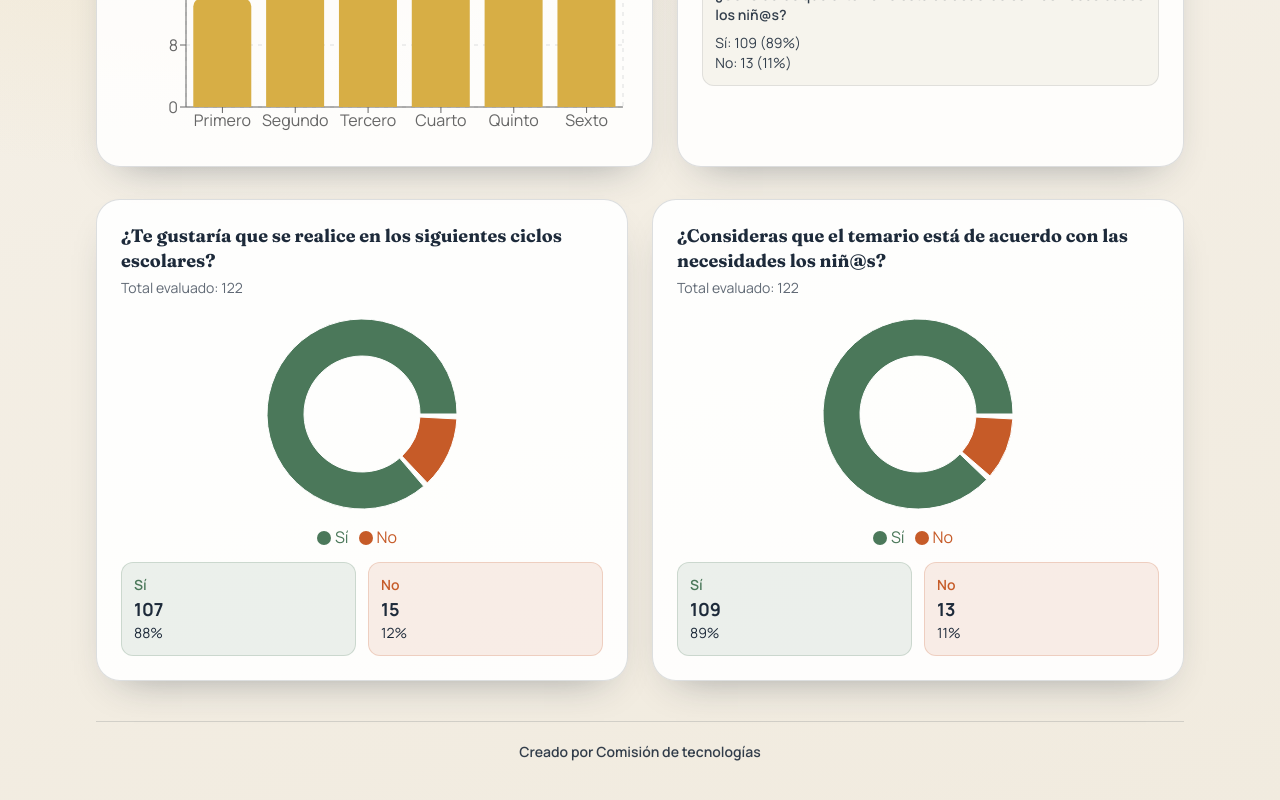
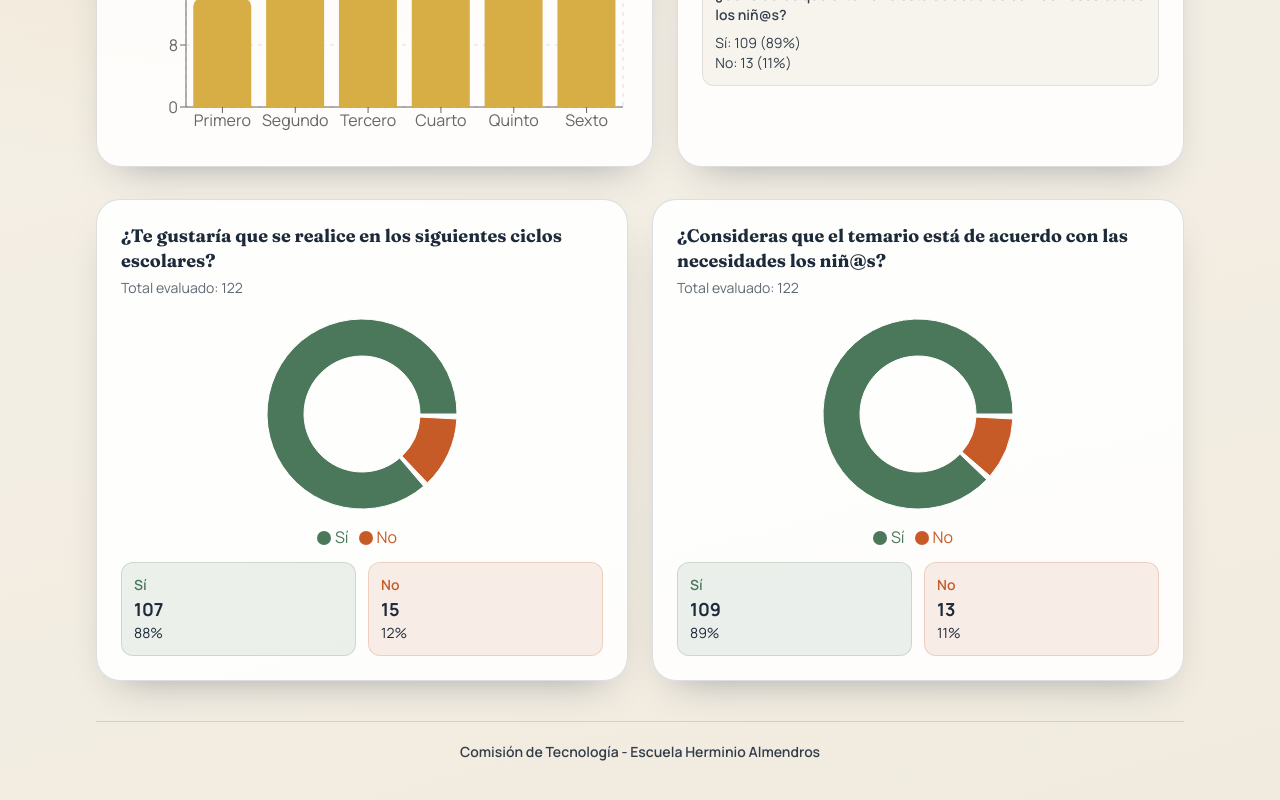
Before and after one commit to rodrigoaiz/encuesta-ati, an Astro site: page / in a window 1280 px wide. Shown: the part 1071-1871 px from the top of the page. Built offline with nearby package versions, Linux system fonts and the light colour scheme; Astro itself is replaced by a stand-in of ours.

Commit message:
fix: update footer text to include full name of the technology committee

```diff
--- a/src/components/SurveyDashboard.tsx
+++ b/src/components/SurveyDashboard.tsx
@@ -224,7 +224,7 @@ export default function SurveyDashboard({ data }: Props) {
       </section>
 
       <footer className="mt-10 border-t border-ink/15 pt-5 text-center text-sm text-ink/75">
-        <span className="font-semibold text-ink/90">Creado por Comisión de tecnologías</span>
+        <span className="font-semibold text-ink/90">Comisión de Tecnología - Escuela Herminio Almendros</span>
       </footer>
     </main>
   );
```
